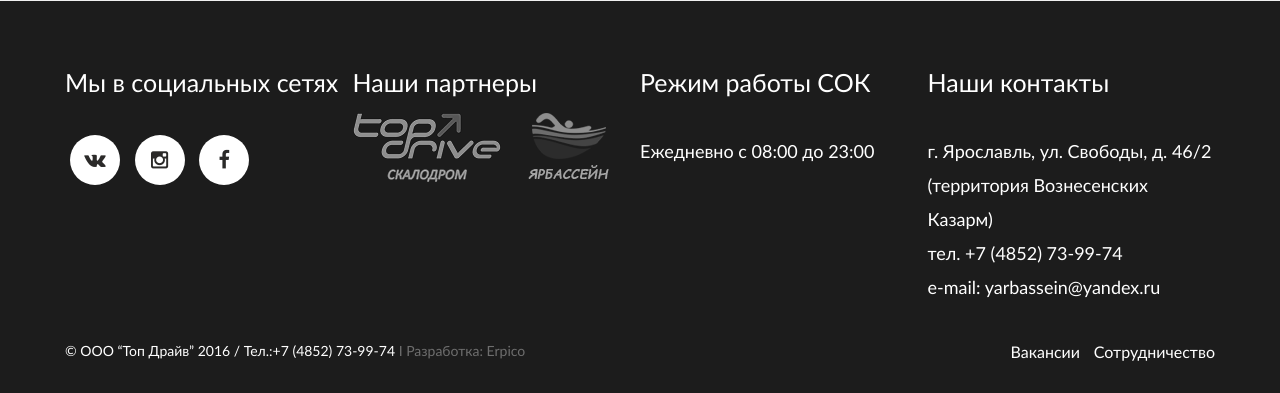
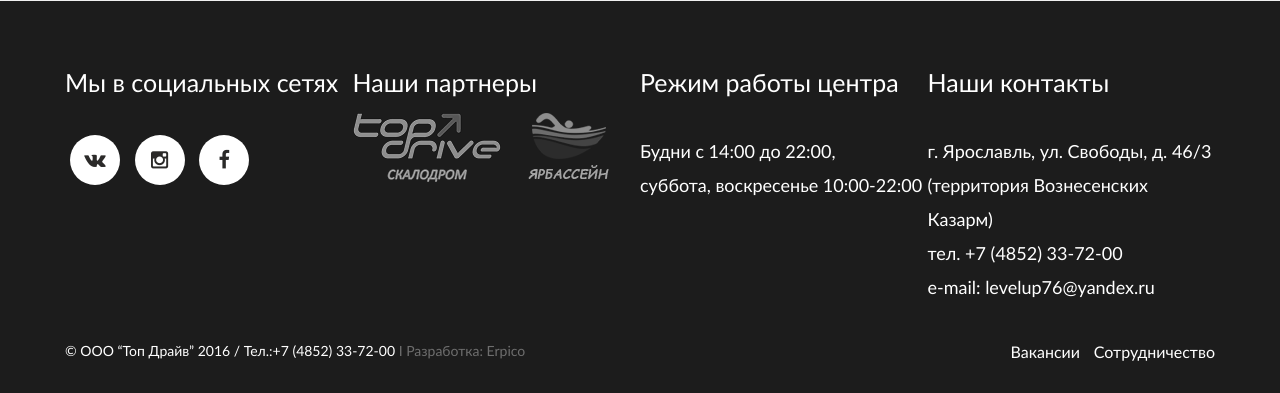
Before and after one commit to IvanBot/levelup, a PHP site: template pages/index.phtml in a window 1280 px wide. Shown: the part 2700-3093 px from the top of the page. Run offline with PHP 8.4, Linux system fonts and the light colour scheme; the template is opened without the code that fills it, so the values that code supplies are empty.

Commit message:
text fixes

```diff
--- a/pages/index.phtml
+++ b/pages/index.phtml
@@ -149,7 +149,7 @@
                 <div class="col-lg-2 col-sm-1"></div>
                 <div class="col-lg-8 col-sm-10">
                     <div class="embed-responsive embed-responsive-16by9">
-			<iframe width="560" height="315" src="https://www.youtube.com/embed/b6S3gEplhAU?list=PL3cMTDv3VMj8cpEn7GRTJSAya7B2HdL0x&autoplay=1&loop=1" frameborder="0" allowfullscreen></iframe>
+			<iframe width="560" height="315" src="https://www.youtube.com/embed/live_stream?channel=UC_NXWoZlIaXHK6zHd0osEow&autoplay=1" frameborder="0" allowfullscreen></iframe>
                     </div>
                 </div>
                 <div class="col-lg-8 col-sm-1"></div>
--- a/pages/schedule.phtml
+++ b/pages/schedule.phtml
@@ -99,8 +99,13 @@ for ($i = 1; $i <= 10; $i++) { print "<option ".($i == 1 ? "selected" : "")." va
                         <div class="mycheckbox">
                             <input type="checkbox" name="save" id="inputSave" <?=((isset($_COOKIE['save']) && $_COOKIE['save']==1) ? "checked" : "") ?>><label for="inputSave">&nbsp&nbspСохранить данные</label>
                         </div>
+                        <div class="mycheckbox" style="font: 14px 'Calibri', Arial">
+                          Указание достоверной информации (Имя, Фамилия, номер телефона) является обязательным условием оформления записи на посещение Батутного Центра.<br/>
+                          Записи, не содержащие достоверной информации, будут аннулированы и удалены. Спасибо за понимание.
+                        </div>
                     </div>
                     <div class="modal-footer">
+
                         <input type="button" id="record" class="btn btn-secondary" value="Записаться">
                     </div>
                 </form>
--- a/templates/main.phtml
+++ b/templates/main.phtml
@@ -99,14 +99,14 @@
                 <br><br>
                          <span class="vac">
                                 <ul class="social-network social-circle">
-                                    <li><a href="#" target="_blank" class="ico icoVK" title="VK"><i
+                                    <li><a href="https://vk.com/levelup76" target="_blank" class="ico icoVK" title="VK"><i
                                                 class="fa fa-vk"></i></a></li>
 
-                                    <li><a href="#" target="_blank"
+                                    <li><a href="https://www.instagram.com/levelup76" target="_blank"
                                            class="ico icoInstagram" title="Instagram"><i
                                                 class="fa fa-instagram"></i></a></li>
 
-                                    <li><a href="#" target="_blank"
+                                    <li><a href="https://www.facebook.com/levelupy" target="_blank"
                                            class="ico icoFacebook" title="Facebook"><i class="fa fa-facebook"></i></a>
                                     </li>
                                 </ul>
@@ -123,7 +123,7 @@
                 </a>
 
             &nbsp;&nbsp; &nbsp;&nbsp;
-                <a href="http://yarbassein.ru" target="_blank">
+                <a href="http://vkazarmah.ru" target="_blank">
                     <img style="border: 0px;" onmouseover="this.src='/img/topdrive-logo-bas.png';"
                          onmouseout="this.src='/img/topdrive-logo-bas_activ.png';"
                          alt="" src="/img/topdrive-logo-bas_activ.png" width="86" height="69">
@@ -133,18 +133,19 @@
 
 
             <div class="col-lg-3 col-md-6 col-sm-6 col-xs-12 f_cont">
-                <h class="footer_bold">Режим работы СОК</h>
+                <h class="footer_bold">Режим работы центра</h>
                 <br><br>
-                <span class="vac">Ежедневно с 08:00 до 23:00</span>
+                <span class="vac">Будни с 14:00 до 22:00,<br/>
+                суббота, воскресенье 10:00-22:00</span>
             </div>
 
             <div class="col-lg-3 col-md-6 col-sm-6 col-xs-12 f_cont">
                 <h class="footer_bold">Наши контакты</h>
                 <br><br>
-                         <span class="vac">г. Ярославль, ул. Свободы, д. 46/2
+                         <span class="vac">г. Ярославль, ул. Свободы, д. 46/3
                             <br>(территория Вознесенских Казарм)
-                            <br>тел. +7 (4852) 73-99-74
-                            <br>e-mail: yarbassein@yandex.ru</span>
+                            <br>тел. +7 (4852) 33-72-00
+                            <br>e-mail: <a href="mailto:levelup76@yandex.ru" style="color:white">levelup76@yandex.ru</a></span>
             </div>
 
 
@@ -152,74 +153,11 @@
         </div>
     </div>
 
-
-   <!--  <div class="container">
-        <div class="row foot_content">
-            <div class="col-lg-4 col-sm-6 f_cont">
-                <h class="footer_bold">Наши партнеры</h>
-                <br>
-            </div>
-            <div class="col-lg-4 col-sm-6 f_cont"></div>
-            <div class="col-lg-4 col-sm-6 f_cont"></div>
-        </div>
-    </div>
-
-    <div class="container">
-
-        <div class="row partners" data-columns>
-
-            <div class="part_img">
-                <a href="http://top-drive.org/" target="_blank">
-                    <img style="border: 0px;" onmouseover="this.src='/img/topdrive-logo-skal.png';"
-                         onmouseout="this.src='/img/topdrive-logo-skal_activ.png';"
-                         alt="" src="/img/topdrive-logo-skal_activ.png" width="148" height="69">
-                </a>
-            </div>
-            <div class="part_img">
-                <a href="http://levelup76.ru" target="_blank">
-                    <img style="border: 0px;" onmouseover="this.src='/img/levelup.png';"
-                         onmouseout="this.src='/img/levelup_active.png';"
-                         alt="" src="/img/levelup_active.png" width="79" height="126">
-                </a>
-            </div>
-      <div class="part_img">
-                <a href="http://yarvzlet.ru/" target="_blank">
-                    <img style="border: 0px;" onmouseover="this.src='/img/vzlet.png';"
-                         onmouseout="this.src='/img/vzlet_activ.png';"
-                         alt="" src="/img/vzlet_activ.png" width="148" height="120">
-                </a>
-            </div>
-            <div class="part_img">
-                <a href="http://grizzly76.ru/" target="_blank">
-                    <img style="border: 0px;" onmouseover="this.src='/img/grizzly.png';"
-                         onmouseout="this.src='/img/grizzly_active.png';"
-                         alt="" src="/img/grizzly_active.png" width="102" height="129">
-                </a>
-            </div>
-            <div class="part_img">
-                <a href="http://yarparaplan.jimdo.com/" target="_blank">
-                    <img style="border: 0px;" onmouseover="this.src='/img/yarpilot.png';"
-                         onmouseout="this.src='/img/yarpilot_active.png';"
-                         alt="" src="/img/yarpilot_active.png" width="135" height="111">
-                </a>
-            </div>
-            <div class="part_img">
-                <a href="http://jamaica76.ru/" target="_blank">
-                    <img style="border: 0px;" onmouseover="this.src='/img/jamaica.png';"
-                         onmouseout="this.src='/img/jamaica_active.png';"
-                         alt="" src="/img/jamaica_active.png" width="135" height="62">
-                </a>
-            </div>
-        </div>
-
-    </div>-->
-
-
     <div class="container">
         <div class="row foot_content">
             <div class="col-lg-8 col-sm-6 f_cont">
                 <p id="company_f">
-                    &copy; ООО “Топ Драйв” 2016 / Тел.:+7 (4852) 73-99-74 <span id="company">&Iota; Разработка:<a
+                    &copy; ООО “Топ Драйв” 2016 / Тел.:+7 (4852) 33-72-00 <span id="company">&Iota; Разработка:<a
                             href="http://erpico.ru/" target="_blank"> Erpico</a></span>
                 </p>
             </div>
```
